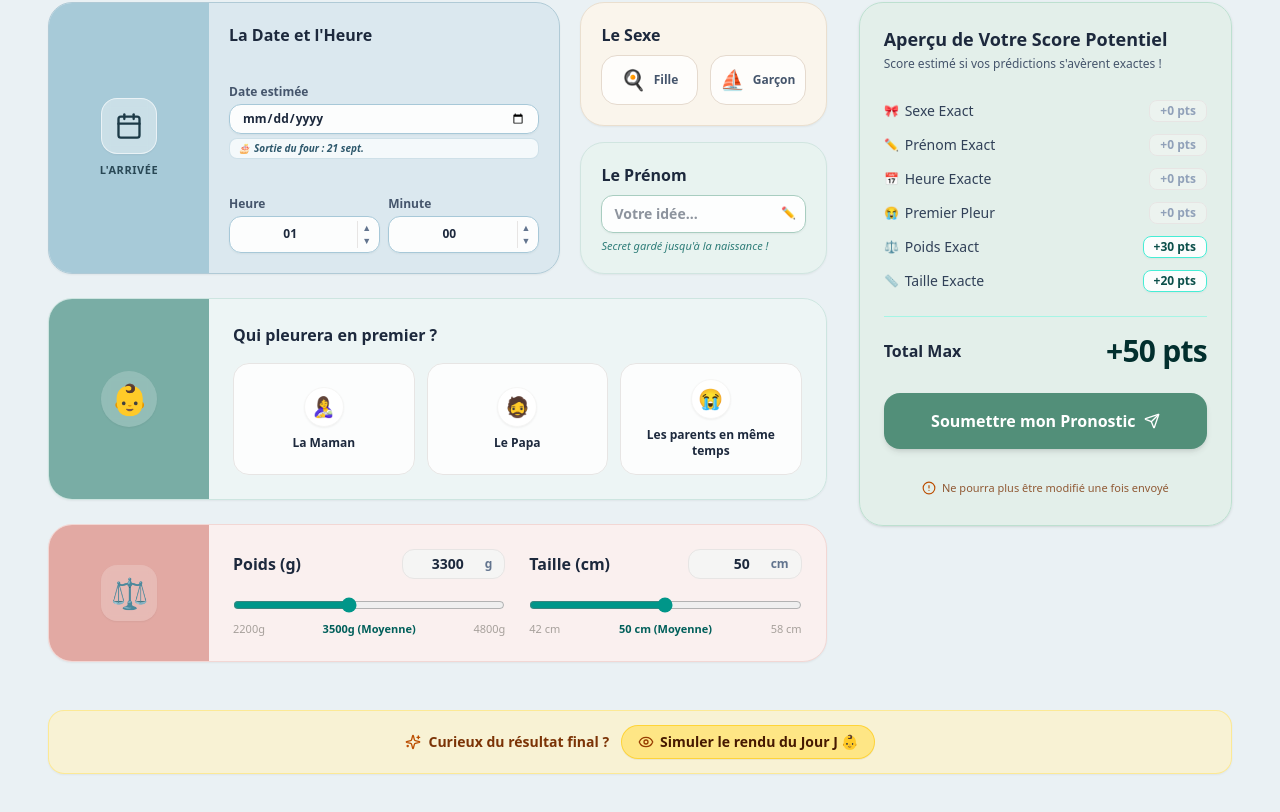
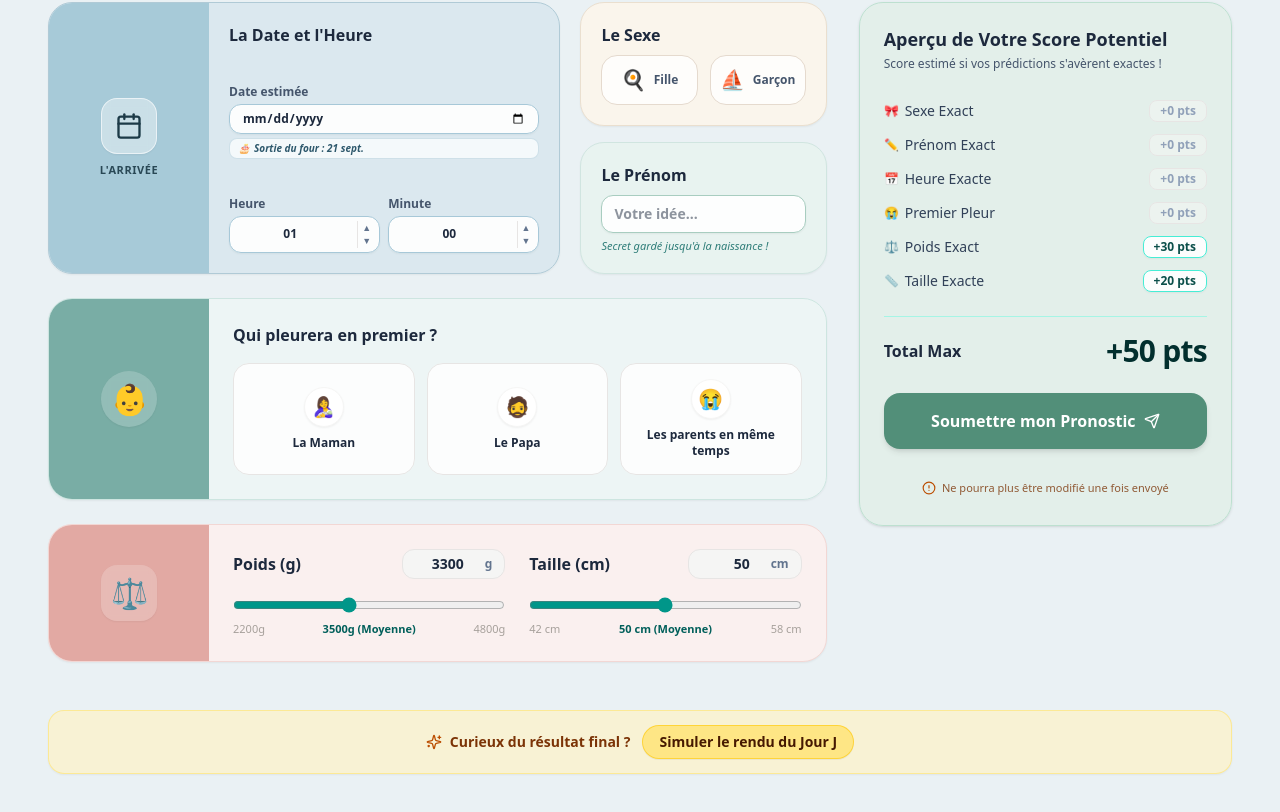
Before and after one commit to JeanGerbier/LePetitOracle, a React (Vite) app: page / in a window 1280 px wide. Shown: the part 264-1076 px from the top of the page. Built offline with nearby package versions, Linux system fonts and the light colour scheme; no server answers; the database is empty; a web font is replaced by a local one.

Commit message:
fix: retrait du stylo dans le prénom et nettoyage du bouton de simulation

```diff
--- a/src/App.tsx
+++ b/src/App.tsx
@@ -7,7 +7,7 @@ import { ParentsAuthModal } from './components/ParentsAuthModal';
 import { SuccessModal } from './components/SuccessModal';
 import { BirthResultsView } from './components/BirthResultsView';
 import { Prediction, ActualBirthData } from './types/prediction';
-import { Sparkles, Eye } from 'lucide-react';
+import { Sparkles } from 'lucide-react';
 import {
   fetchPredictions,
   savePrediction,
@@ -145,10 +145,9 @@ export default function App() {
                   </div>
                   <button
                     onClick={() => setIsSimulationMode(true)}
-                    className="bg-amber-200 hover:bg-amber-300 text-amber-950 px-4 py-1.5 rounded-full border border-amber-300/90 shadow-2xs flex items-center gap-1.5 cursor-pointer transition font-bold"
+                    className="bg-amber-200 hover:bg-amber-300 text-amber-950 px-4 py-1.5 rounded-full border border-amber-300/90 shadow-2xs cursor-pointer transition font-bold"
                   >
-                    <Eye className="w-4 h-4 text-amber-800" />
-                    <span>Simuler le rendu du Jour J 👶</span>
+                    <span>Simuler le rendu du Jour J</span>
                   </button>
                 </div>
               )}
--- a/src/components/PredictionForm.tsx
+++ b/src/components/PredictionForm.tsx
@@ -309,15 +309,14 @@ export const PredictionForm: React.FC<PredictionFormProps> = ({ onSubmit }) => {
                 </span>
 
                 <div className="space-y-1.5">
-                  <div className="relative">
+                  <div>
                     <input
                       type="text"
                       placeholder="Votre idée..."
                       value={firstNameGuess}
                       onChange={(e) => setFirstNameGuess(e.target.value)}
-                      className="w-full bg-white/90 border border-[#A8CDC0] rounded-xl px-3 py-2 text-sm font-semibold text-slate-800 focus:outline-none focus:ring-2 focus:ring-teal-600 shadow-xs pr-8"
+                      className="w-full bg-white/90 border border-[#A8CDC0] rounded-xl px-3 py-2 text-sm font-semibold text-slate-800 focus:outline-none focus:ring-2 focus:ring-teal-600 shadow-xs"
                     />
-                    <span className="absolute right-2.5 top-2.5 text-stone-400 text-xs">✏️</span>
                   </div>
                   <p className="text-[11px] text-teal-800/80 italic font-medium leading-tight">
                     Secret gardé jusqu'à la naissance !
```
